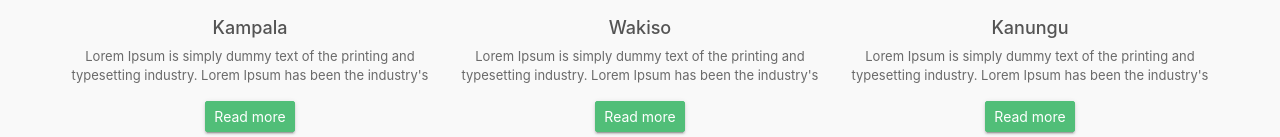
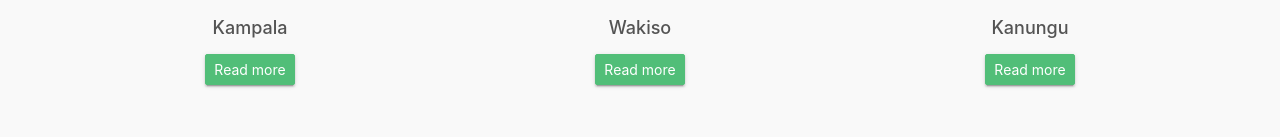
Before and after one commit to DominionThings/TheSeeingEyes, a plain HTML site: page index.html in a window 1280 px wide. Shown: the part 2815-2952 px from the top of the page. Drawn offline with Linux system fonts and the light colour scheme.

Commit message:
removed dummy text from index.html

```diff
--- a/index.html
+++ b/index.html
@@ -36,7 +36,7 @@
                             <div class="col-lg-offset-2 col-lg-8 col-md-offset-2 col-md-8 col-sm-12 col-xs-12">
                                 <div class="animated bounceInDown slider-captions">
                                     <h1 class="slider-title">Preventing avoidable blindness</h1>
-                                    <p class="slider-text hidden-xs">Lorem Ipsum is simply dummy text of the printing and typesetting industry. Lorem Ipsum has been the industry's</p>
+                                    <p class="slider-text hidden-xs"></p>
 
                                 </div>
                             </div>
@@ -51,7 +51,7 @@
                         <div class="col-lg-offset-2 col-lg-8 col-md-offset-2 col-md-8 col-sm-12 col-xs-12">
                             <div class="slider-captions ">
                                 <h1 class="slider-title">Reach out</h1>
-                                <p class="slider-text hidden-xs">Lorem Ipsum is simply dummy text of the printing and typesetting industry. Lorem Ipsum has been the industry's</p>
+                                <p class="slider-text hidden-xs"></p>
 
                             </div>
                         </div>
@@ -65,7 +65,7 @@
                         <div class="col-lg-offset-2 col-lg-8 col-md-offset-2 col-md-8 col-sm-12 col-xs-12">
                             <div class="slider-captions ">
                                 <h1 class="slider-title">Give to a cause</h1>
-                                <p class="slider-text hidden-xs">Lorem Ipsum is simply dummy text of the printing and typesetting industry. Lorem Ipsum has been the industry's</p>
+                                <p class="slider-text hidden-xs"></p>
 
                             </div>
                         </div>
@@ -161,7 +161,7 @@
                         <h4>Kampala</h4>
 
                         <!-- <p class="raises"><span>Raised : $34,425</span> / $500,000 </p> -->
-                        <p class="desic">Lorem Ipsum is simply dummy text of the printing and typesetting industry.  Lorem Ipsum has been the industry's </p>
+                        <p class="desic"></p>
                         <button class="btn btn-success btn-sm">Read more</button>
                     </div>
                 </div>
@@ -170,7 +170,7 @@
                         <img src="assets/images/events/Wakiso/at kisubi university (2).jpg" alt="">
                         <h4>Wakiso</h4>
                         <!-- <p class="raises"><span>Raised : $34,425</span> / $500,000 </p> -->
-                        <p class="desic">Lorem Ipsum is simply dummy text of the printing and typesetting industry.  Lorem Ipsum has been the industry's </p>
+                        <p class="desic"></p>
                         <button class="btn btn-success btn-sm">Read more</button>
                     </div>
                 </div>
@@ -179,7 +179,7 @@
                         <img src="assets/images/events/kanungu/day1/medical camp at st.Eriminio secondary school,Rushoroza,Kihiihi (10).jpg" alt="">
                         <h4>Kanungu</h4>
                         <!-- <p class="raises"><span>Raised : $34,425</span> / $500,000 </p> -->
-                        <p class="desic">Lorem Ipsum is simply dummy text of the printing and typesetting industry.  Lorem Ipsum has been the industry's </p>
+                        <p class="desic"></p>
                         <button class="btn btn-success btn-sm">Read more</button>
                     </div>
                 </div>
```
